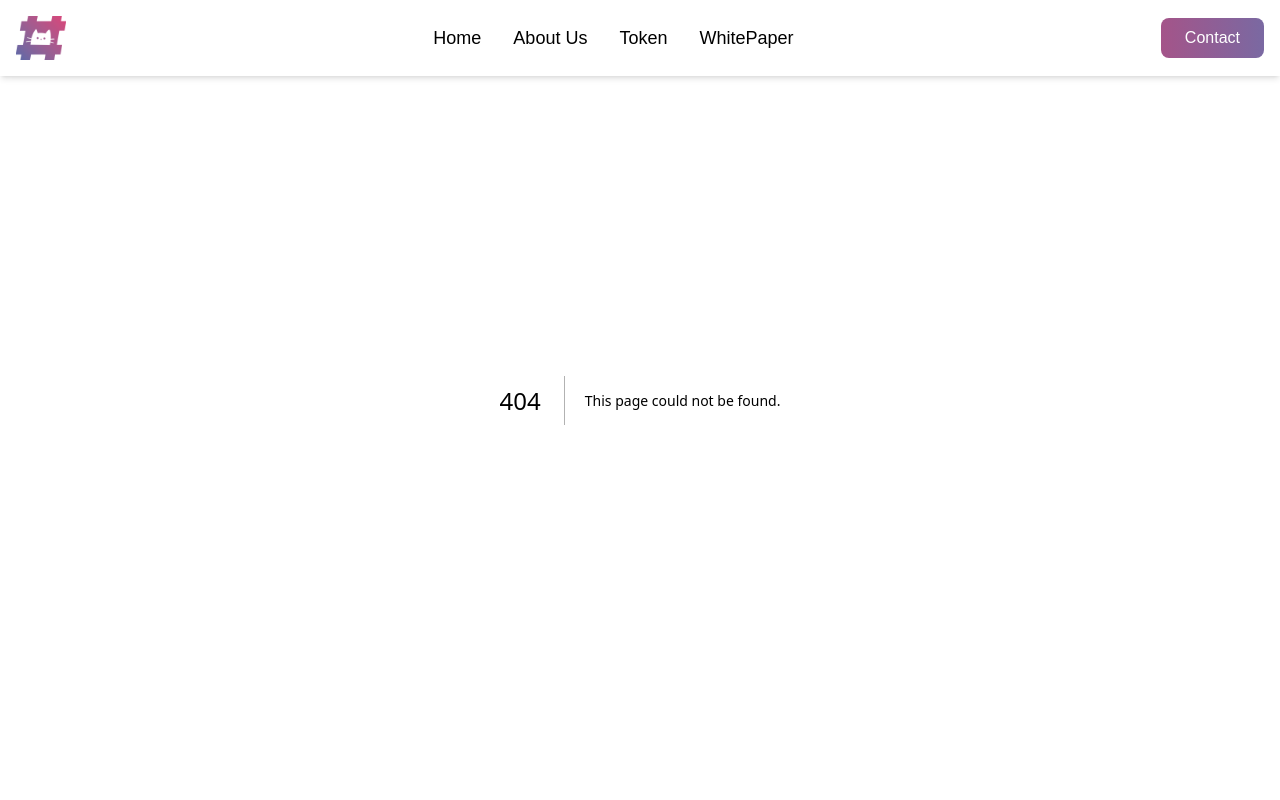
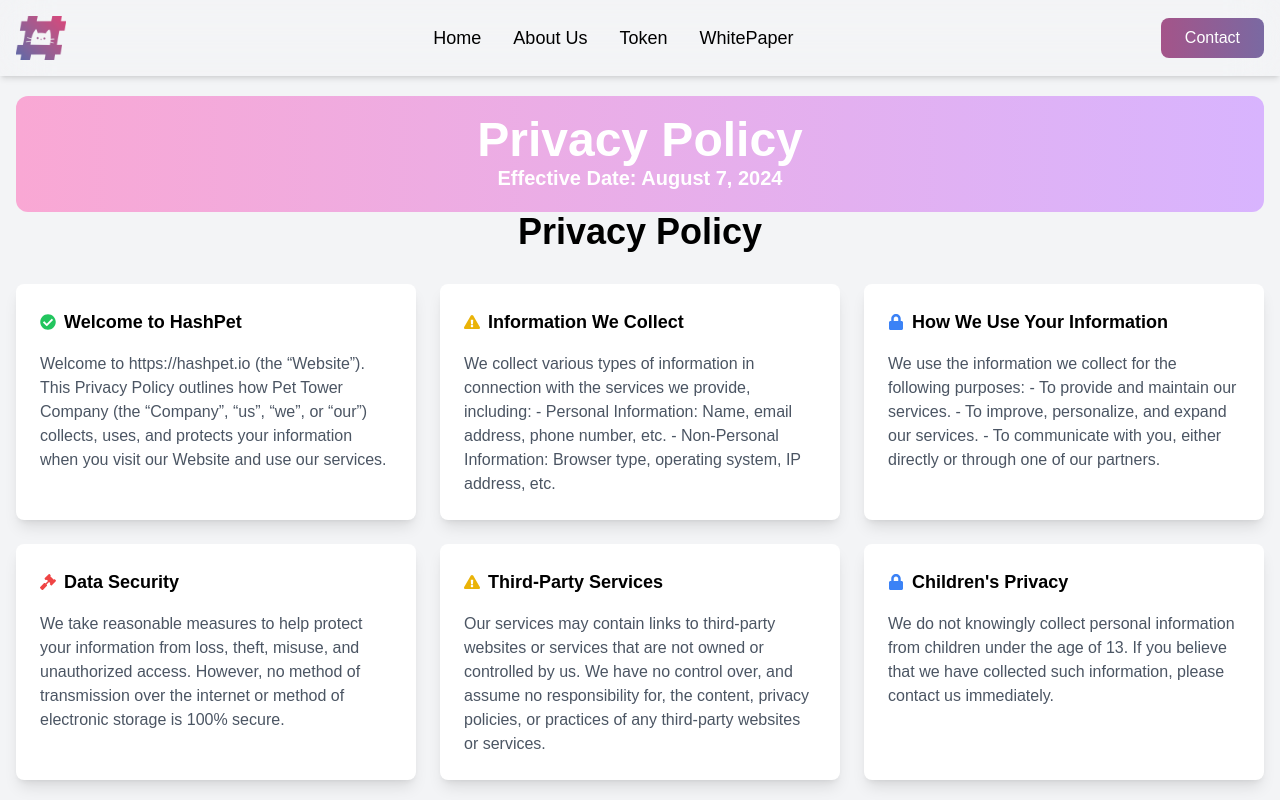
Before and after one commit to Souravhere/hashpet, a Next.js app: page /privacy in a window 1280 px wide. Before the commit this address had no page. Shown: the top 800 px of the page. Built offline with nearby package versions, Linux system fonts and the light colour scheme.

Commit message:
Privacy Policy page updated and data added

```diff
--- /dev/null
+++ b/src/app/privacy/page.tsx
@@ -0,0 +1,147 @@
+"use client";
+
+import React from 'react';
+import { motion, useScroll } from 'framer-motion';
+import { FaCheckCircle, FaExclamationTriangle, FaLock, FaGavel } from 'react-icons/fa'; // Add relevant icons
+
+// Updated Data for Privacy Policy (Sections)
+const privacyData = [
+  {
+    title: "Welcome to HashPet",
+    content: `
+      Welcome to https://hashpet.io (the “Website”). This Privacy Policy outlines how Pet Tower Company (the “Company”, “us”, “we”, or “our”) collects, uses, and protects your information when you visit our Website and use our services.
+    `,
+    icon: <FaCheckCircle className="text-green-500" />,
+  },
+  {
+    title: "Information We Collect",
+    content: `
+      We collect various types of information in connection with the services we provide, including:
+      - Personal Information: Name, email address, phone number, etc.
+      - Non-Personal Information: Browser type, operating system, IP address, etc.
+    `,
+    icon: <FaExclamationTriangle className="text-yellow-500" />,
+  },
+  {
+    title: "How We Use Your Information",
+    content: `
+      We use the information we collect for the following purposes:
+      - To provide and maintain our services.
+      - To improve, personalize, and expand our services.
+      - To communicate with you, either directly or through one of our partners.
+    `,
+    icon: <FaLock className="text-blue-500" />,
+  },
+  {
+    title: "Data Security",
+    content: `
+      We take reasonable measures to help protect your information from loss, theft, misuse, and unauthorized access. However, no method of transmission over the internet or method of electronic storage is 100% secure.
+    `,
+    icon: <FaGavel className="text-red-500" />,
+  },
+  {
+    title: "Third-Party Services",
+    content: `
+      Our services may contain links to third-party websites or services that are not owned or controlled by us. We have no control over, and assume no responsibility for, the content, privacy policies, or practices of any third-party websites or services.
+    `,
+    icon: <FaExclamationTriangle className="text-yellow-500" />,
+  },
+  {
+    title: "Children's Privacy",
+    content: `
+      We do not knowingly collect personal information from children under the age of 13. If you believe that we have collected such information, please contact us immediately.
+    `,
+    icon: <FaLock className="text-blue-500" />,
+  },
+  {
+    title: "Changes to This Privacy Policy",
+    content: `
+      We may update our Privacy Policy from time to time. We will notify you of any changes by posting the new Privacy Policy on this page and updating the "Effective Date" at the top of this policy.
+    `,
+    icon: <FaGavel className="text-red-500" />,
+  },
+  {
+    title: "Your Rights",
+    content: `
+      Depending on your jurisdiction, you may have certain rights regarding your personal information, including the right to access, correct, or delete your personal information.
+    `,
+    icon: <FaExclamationTriangle className="text-yellow-500" />,
+  },
+  {
+    title: "Contact Us",
+    content: `
+      If you have any questions or concerns about this Privacy Policy or our practices, please contact us at:
+      Email: support@pettower.com
+      Address: 123 Pet Lane, Pet City, PC 12345
+    `,
+    icon: <FaLock className="text-blue-500" />,
+  },
+];
+
+const HeroSection = () => {
+  return (
+    <div className="relative w-full h-fit flex items-center justify-center bg-gradient-to-r from-pink-300 to-purple-300 rounded-xl p-5">
+      <div className="h-full text-white">
+        <motion.h1
+          className="sm:text-5xl text-3xl font-bold text-center"
+          initial={{ opacity: 0, x: 20 }}
+          animate={{ opacity: 1, x: 0 }}
+          transition={{ duration: 0.5 }}
+        >
+          Privacy Policy
+        </motion.h1>
+        <motion.p
+          className="sm:text-xl text-sm font-bold text-center"
+          initial={{ opacity: 0, x: 20 }}
+          animate={{ opacity: 1, x: 0 }}
+          transition={{ duration: 0.5 }}
+        >
+          Effective Date: August 7, 2024
+        </motion.p>
+      </div>
+    </div>
+  );
+};
+
+const Page = () => {
+  const { scrollYProgress } = useScroll();
+
+  // Framer Motion Variants for Animation
+  const cardVariants = {
+    hidden: { opacity: 0, y: 50 },
+    visible: { opacity: 1, y: 0, transition: { duration: 0.5 } },
+  };
+
+  return (
+    <div className="min-h-screen bg-gray-100 py-24 px-4">
+      <HeroSection />
+      <motion.h1
+        className="text-4xl font-bold text-center mb-8"
+        style={{ scale: scrollYProgress }}
+      >
+        Privacy Policy
+      </motion.h1>
+
+      <div className="grid grid-cols-1 md:grid-cols-2 lg:grid-cols-3 gap-6">
+        {privacyData.map((privacy, index) => (
+          <motion.div
+            key={index}
+            variants={cardVariants}
+            initial="hidden"
+            whileInView="visible"
+            viewport={{ once: true, amount: 0.5 }}
+            className="bg-white rounded-lg shadow-lg p-6"
+          >
+            <div className="flex items-center mb-4">
+              {privacy.icon}
+              <h2 className="text-lg font-semibold ml-2">{privacy.title}</h2>
+            </div>
+            <p className="text-gray-600">{privacy.content}</p>
+          </motion.div>
+        ))}
+      </div>
+    </div>
+  );
+};
+
+export default Page;
```
